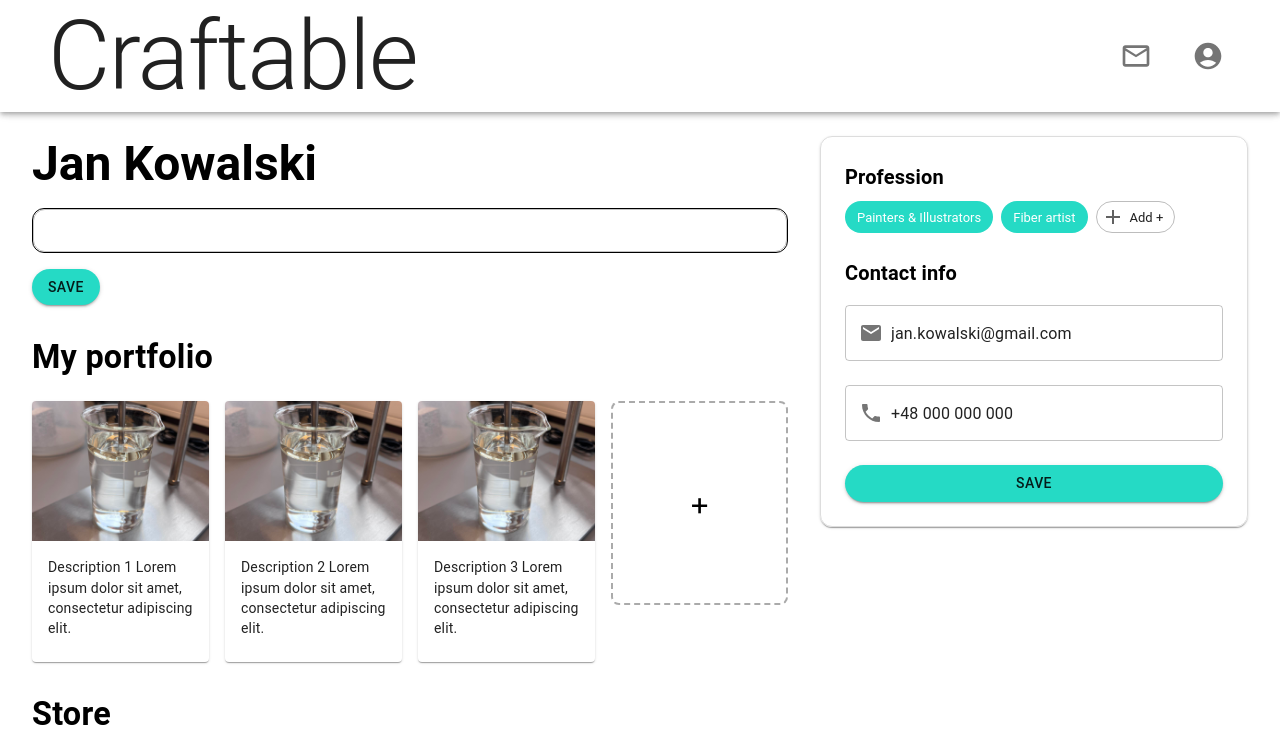
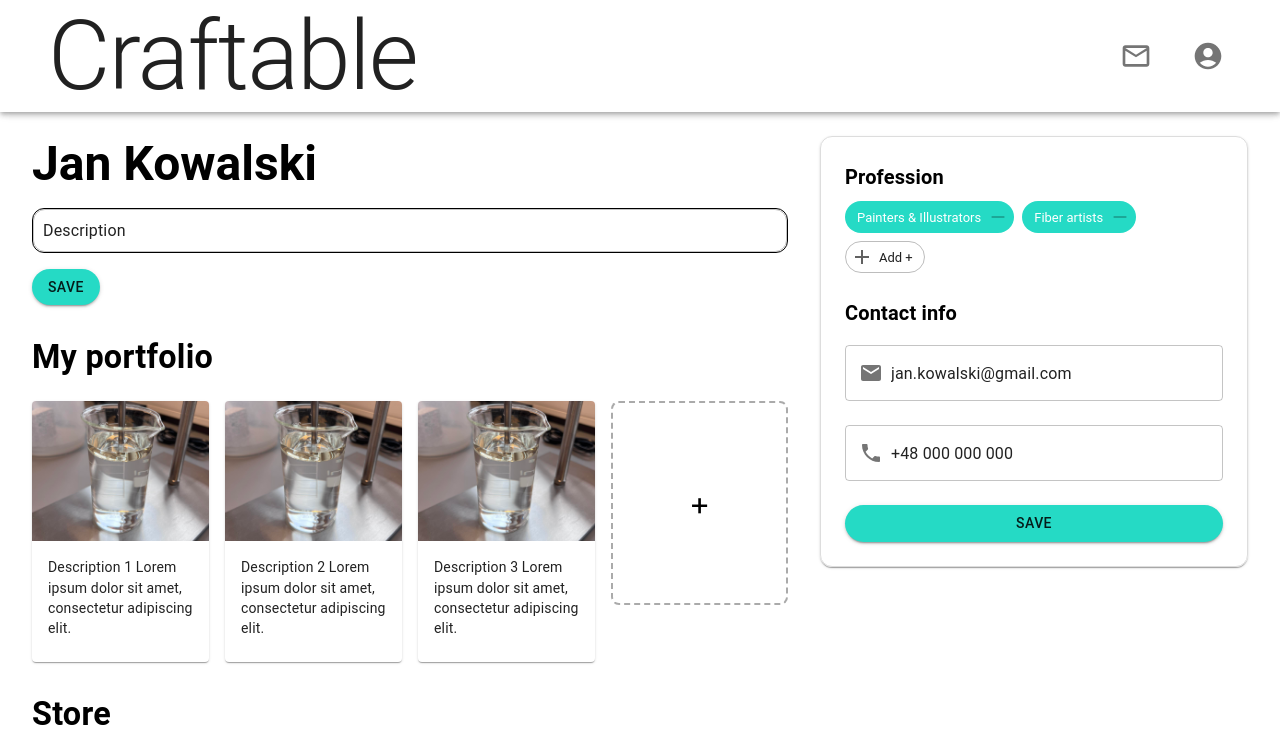
Before and after one commit to ZIG-25/craftable-frontend, a React (Create React App) app: page /profile-artist in a window 1280 px wide. Shown: the top 756 px of the page. Built offline with nearby package versions, Linux system fonts and the light colour scheme; the HTML template or start-up script is replaced by a standard one.

Commit message:
implemented profession change and contact info

```diff
--- a/src/artist-page/ProfileArtistPage.tsx
+++ b/src/artist-page/ProfileArtistPage.tsx
@@ -6,40 +6,81 @@ import EmailIcon from '@mui/icons-material/Email';
 import PhoneIcon from '@mui/icons-material/Phone';
 import AddIcon from '@mui/icons-material/Add';
 import img from '../res/images/img_placeholder.jpg';
+import RemoveIcon from '@mui/icons-material/Remove';
 import {
   Box,
   Typography,
   TextField,
   Button,
-  IconButton,
   Chip,
   Grid,
   Card,
   CardMedia,
   CardContent,
   InputAdornment,
+  Menu,
+  MenuItem,
 } from '@mui/material';
 
-// add saving description
-// add adding and removing profession
-// add saving contact info
+// DONE add saving description
+// DONE add adding and removing profession, contact info
 // DONE fix footer
 // add adding items to portfolio
 // DONE add images to products
 // responsivity
-// fix all indents
 
 export default function ProfileArtistPage() {
-  const [description, setDescription] = useState(''); // to be fetched later
+  const ALL_PROFESSIONS = [
+    'Painters & Illustrators', // const so upper case
+    'Ceramic artists',
+    'Fiber artists',
+    'Jewelery makers',
+    'Leatherworkers',
+    'Soap & Candle artists',
+    'Woodworkers',
+    'Mixed media',
+    'Doll & Miniature artists',
+  ];
+  const [description, setDescription] = useState('Description'); // to be fetched later
+  const [emailAddress, setEmailAddress] = useState('jan.kowalski@gmail.com');
+  const [phoneNumber, setPhoneNumber] = useState('+48 000 000 000');
+  const [selected, setSelected] = useState<string[]>([
+    'Painters & Illustrators',
+    'Fiber artists',
+  ]); // mock for now
 
   const handleSave = () => {
-    console.log("Saved");
-  }
+    console.log('Saved');
+  };
+
+  const [anchorEl, setAnchorEl] = useState<null | HTMLElement>(null);
+
+  const handleRemove = (profession: string) => {
+    setSelected((prev) => prev.filter((p) => p !== profession));
+  };
+
+  const handleAddClick = (event: React.MouseEvent<HTMLDivElement>) => {
+    setAnchorEl(event.currentTarget);
+  };
+
+  const handleMenuItemClick = (profession: string) => {
+    if (!selected.includes(profession)) {
+      setSelected((prev) => [...prev, profession]);
+    }
+    setAnchorEl(null);
+  };
+
+  const remainingOptions = ALL_PROFESSIONS.filter((p) => !selected.includes(p));
 
   return (
     <>
       <Box
-        sx={{ minHeight: '100vh', display: 'flex', flexDirection: 'column', paddingTop: 5, }}
+        sx={{
+          minHeight: '100vh',
+          display: 'flex',
+          flexDirection: 'column',
+          paddingTop: 5,
+        }}
       >
         <ArtistTopBar />
 
@@ -54,7 +95,6 @@ export default function ProfileArtistPage() {
               multiline
               value={description}
               //onChange={(e) => setDescription(e.target.value)}
-              defaultValue="Lorem ipsum dolor sit amet, consectetur adipiscing elit. Nulla auctor..."
               sx={{ mt: 2, borderRadius: '12px' }}
               InputProps={{
                 style: {
@@ -72,6 +112,7 @@ export default function ProfileArtistPage() {
               Save
             </Button>
 
+            {/* portfolio */}
             <Typography variant="h4" mt={4} fontWeight="bold">
               My portfolio
             </Typography>
@@ -79,11 +120,7 @@ export default function ProfileArtistPage() {
               {[1, 2, 3].map((item) => (
                 <Grid item xs={6} md={3} key={item}>
                   <Card>
-                    <CardMedia
-                      component="img"
-                      image={img}
-                      height="140"
-                    />
+                    <CardMedia component="img" image={img} height="140" />
                     <CardContent>
                       <Typography variant="body2">
                         Description {item} Lorem ipsum dolor sit amet,
@@ -110,6 +147,7 @@ export default function ProfileArtistPage() {
               </Grid>
             </Grid>
 
+            {/* store */}
             <Typography variant="h4" mt={4} fontWeight="bold">
               Store
             </Typography>
@@ -117,11 +155,7 @@ export default function ProfileArtistPage() {
               {[1, 2, 3, 4].map((item) => (
                 <Grid item xs={6} md={3} key={item}>
                   <Card>
-                    <CardMedia
-                      component="img"
-                      image={img}
-                      height="140"
-                    />
+                    <CardMedia component="img" image={img} height="140" />
                     <CardContent>
                       <Typography variant="body2">
                         Description {item} Lorem ipsum dolor sit amet,
@@ -146,28 +180,50 @@ export default function ProfileArtistPage() {
               boxShadow: 1,
             }}
           >
+            {/* professions */}
             <Typography variant="h6" fontWeight="bold">
               Profession
             </Typography>
             <Box sx={{ display: 'flex', flexWrap: 'wrap', gap: 1, mt: 1 }}>
+              {selected.map((profession) => (
+                <Chip
+                  key={profession}
+                  label={profession}
+                  onDelete={() => handleRemove(profession)}
+                  deleteIcon={<RemoveIcon />}
+                  sx={{ bgcolor: '#25dac5', color: 'white' }}
+                />
+              ))}
               <Chip
-                label="Painters & Illustrators"
-                sx={{ bgcolor: '#25dac5', color: 'white' }}
+                label="Add +"
+                icon={<AddIcon />}
+                variant="outlined"
+                onClick={handleAddClick}
               />
-              <Chip
-                label="Fiber artist"
-                sx={{ bgcolor: '#25dac5', color: 'white' }}
-              />
-              <Chip label="Add +" icon={<AddIcon />} variant="outlined" />
             </Box>
+            <Menu
+              anchorEl={anchorEl}
+              open={Boolean(anchorEl)}
+              onClose={() => setAnchorEl(null)}
+            >
+              {remainingOptions.map((profession) => (
+                <MenuItem
+                  key={profession}
+                  onClick={() => handleMenuItemClick(profession)}
+                >
+                  {profession}
+                </MenuItem>
+              ))}
+            </Menu>
 
+            {/* contact */}
             <Typography variant="h6" mt={3} fontWeight="bold">
               Contact info
             </Typography>
             <TextField
               fullWidth
               margin="normal"
-              defaultValue="jan.kowalski@gmail.com"
+              value={emailAddress}
               InputProps={{
                 startAdornment: (
                   <InputAdornment position="start">
@@ -179,7 +235,7 @@ export default function ProfileArtistPage() {
             <TextField
               fullWidth
               margin="normal"
-              defaultValue="+48 000 000 000"
+              value={phoneNumber}
               InputProps={{
                 startAdornment: (
                   <InputAdornment position="start">
@@ -192,6 +248,7 @@ export default function ProfileArtistPage() {
               variant="contained"
               fullWidth
               sx={{ mt: 2, bgcolor: '#25dac5', borderRadius: '20px' }}
+              onClick={handleSave}
             >
               Save
             </Button>
```
